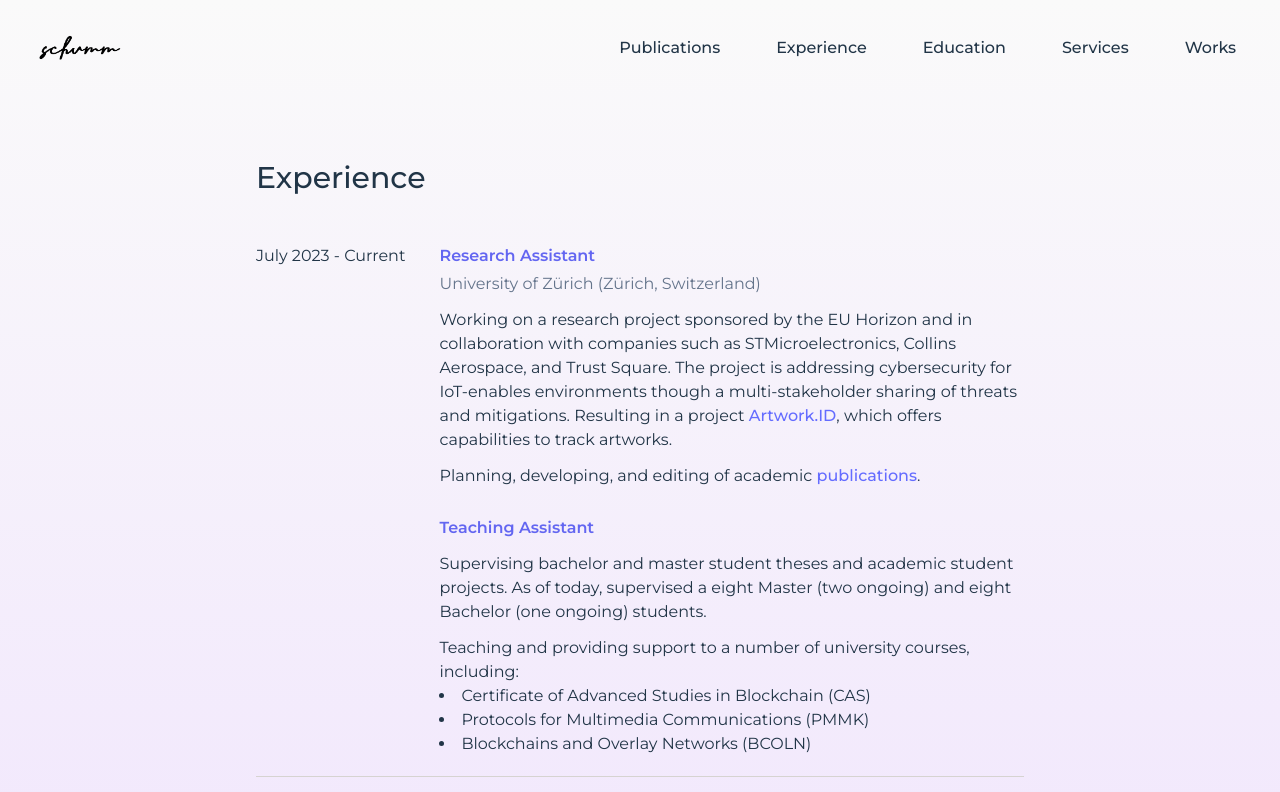
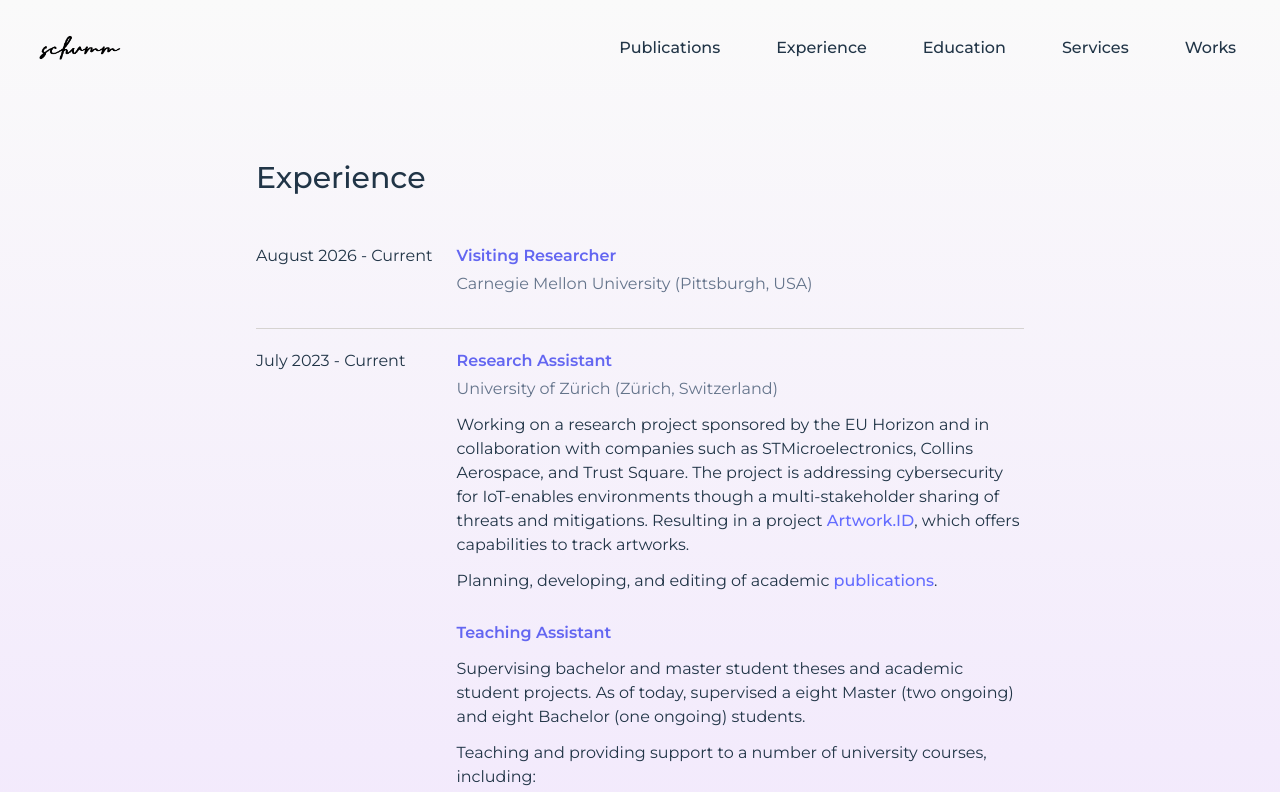
Before and after one commit to schummd/schummd.github.io, a React (Vite) app: page /experience in a window 1280 px wide. Shown: the top 792 px of the page. Built offline with nearby package versions, Linux system fonts and the light colour scheme.

Commit message:
Updated experience

```diff
--- a/src/pages/Experience.jsx
+++ b/src/pages/Experience.jsx
@@ -26,6 +26,19 @@ export default function Experience() {
             </div>
           </div>
           <div className="col-span-2 border-b border-stone-300 my-4"/> */}
+
+          {/* CMU */}
+          <div className="col-span-2 md:col-span-1 mb-2">August 2026 - Current</div>
+          <div className="col-span-2 md:col-span-1">
+            <div className="grid col-span-2 md:col-span-1 gap-1">
+              <div><h2 className="font-semibold text-indigo-500">Visiting Researcher</h2></div>
+              <div className="text-slate-500">Carnegie Mellon University (Pittsburgh, USA)</div>
+              <div className="mt-2">
+
+              </div>
+            </div>
+          </div>
+          <div className="col-span-2 border-b border-stone-300 my-4"/>
 
           {/* UZH */}
           <div className="col-span-2 md:col-span-1 mb-2">July 2023 - Current</div>
```
